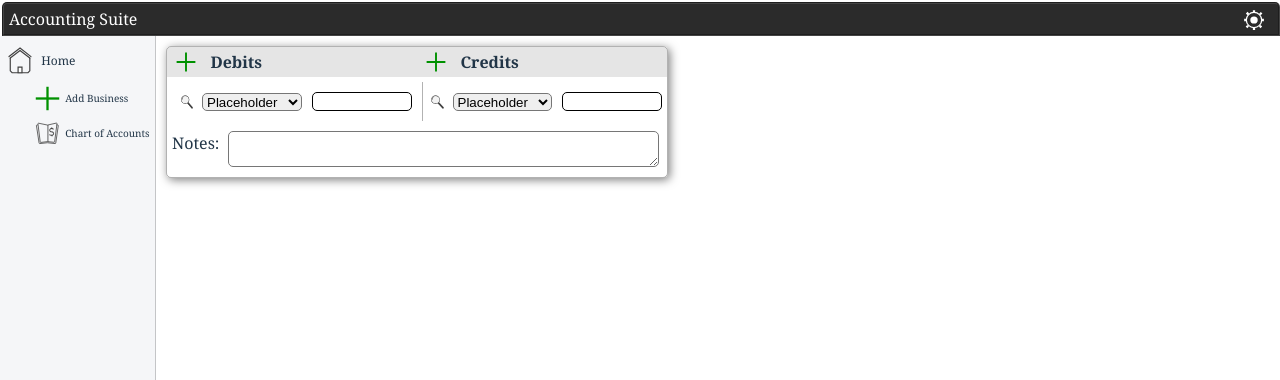
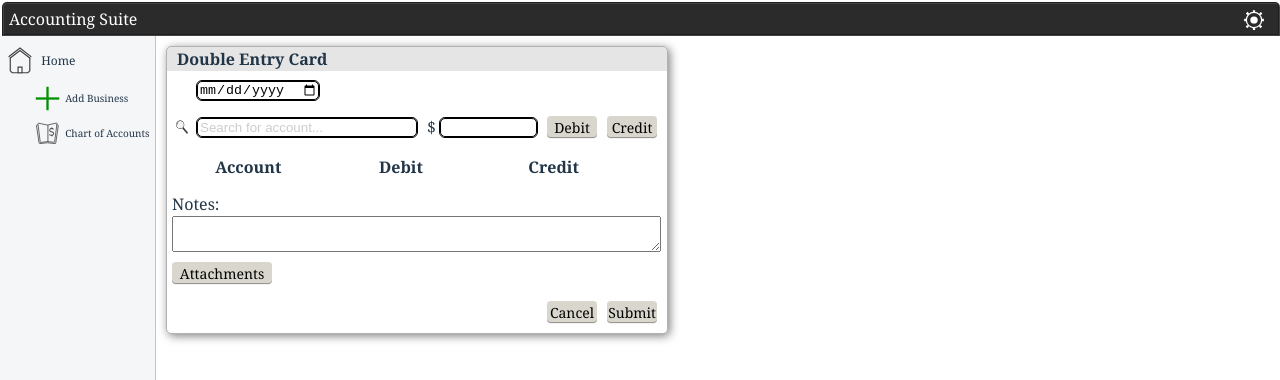
Before and after one commit to jrod04/Accounting.System.Frontend, a React (Vite) app: page / in a window 1280 px wide. Shown: the top 380 px of the page. Built offline with nearby package versions, Linux system fonts and the light colour scheme.

Commit message:
-AcctDoubleEntryCard.tsx => Continued to customize, entries are shown as the user inputs them, displays total dr/cr and colors red if the entries do not match, attachments feature -InputSearchTextbox.tsx => refactor to include ref

```diff
--- a/src/components/AcctDoubleEntryCard/AcctDoubleEntryCard.module.css
+++ b/src/components/AcctDoubleEntryCard/AcctDoubleEntryCard.module.css
@@ -8,108 +8,157 @@
     overflow: hidden;
 }
 
-.topContainers,
- .titles {
+.totalAmount {
+    border-top: 1px solid rgba(0,0,0,0.3);;
+ }
+
+.date {
+    padding: 5px;
+    margin-left: 5%;
+}
+
+.date > input {
+    border-radius: 5px;
+    border: 1px solid rgba(0,0,0,1);
+    outline: 1px solid rgba(0,0,0,1);
+}
+
+.title {
     display: flex;
     flex-direction: row;
     width: 100%;
+    background-color: rgba(0,0,0,0.1);
+    font-weight: bold;
+    padding-left: 10px;
+}
+
+.notes {
+    display: flex;
+    flex-direction: column;
+    padding: 5px;
+}
+
+.notes textarea {
+    min-width: 98.5%;
+    max-width: 98.5%;
+}
+
+.addEntryButtons {
+    display: flex;
+    flex-direction: row;
+    justify-content: space-around;
+    align-items: center;
+    width: 100%;
+}
+
+.results {
+    display: flex;
+    flex-direction: row;
+    height: auto;
+    padding: 5px;
+}
+
+.submissionButtonContainer {
+    display: flex;
+    flex-direction: row;
+    justify-content: right;
+    padding: 5px;
+}
+
+
+.submissionButtonContainer button {
+    margin: 5px;
+}
+
+.inputFile {
+    display: flex;
+    flex-direction: row;
+    padding: 5px;
+}
+
+.inputFile input {
+    display: none;
+}
+
+.fileNames {
+    display: flex;
+    flex-direction: column;
+}
+
+.fileNames li {
+    list-style-type: none;
+}
+
+.table {
+    table-layout: fixed;
+    width: 100%;
+    border-collapse: collapse;
+    text-align: center;
+    min-width: 0;
     flex: 1;
 }
 
-.titles {
-    display: flex;
-    flex-direction: row;
-    background-color: rgba(0,0,0,0.1);
-    font-weight: bold;
+.table thead {
+    width: 100%;
 }
 
-.titleContainer {
+.tblOperation {
+    width: 30px;
+}
+
+.tblAmount {
+    text-align: center;
+}
+
+.entries {
     display: flex;
     flex-direction: row;
     align-items: center;
-    justify-content: flex-start;
-    margin-left: -5px;
-    flex: 1;
-}
-
-.container,
- .entryContainer {
-    display: flex;
-    flex-direction: row;
-    align-items: center;
-    text-align: center;
-    width: 100%;
     padding: 5px;
     min-width: 0;
     flex: 1;
 }
 
-.notes {
-    display: flex;
-    padding: 5px 5px 10px 5px;
-    width: 100%;
-
-}
-
-.notes > textarea {
-    border-radius: 5px;
-    max-width: 85%;
-    flex: 1;
-}
-
-.debitContainer,
- .creditContainer {
-    display: flex;
-    flex-direction: row;
-    align-items: center;
-    text-align: center;
-    width: 100%;
-    padding: 5px;
-    min-width: 0;
-    flex: 1;
-}
-
-.debitContainer {
-    border-right: 1px solid rgba(0,0,0,0.3);
-}
-
-.titles > .container {
-    padding-left: -15px;
-    border: 2px solid green;
-}
-
-.container > img {
-    border: 1px solid blue;
-}
-
-.container > textarea {
-    border-radius: 5px;
-    height: 50px;
-    flex: 0.97;
-}
-
-.subContainer {
-    display: flex;
-    flex-direction: row;
-    align-items: center;
-    height: 100%;;
-    min-width: 0;
-    flex: 1;
-    margin: 5px;
-    justify-content: space-between;
-}
-
-.buttons {
+.accountButton {
     display: flex;
     height: 20px;
     width: 20px;
     justify-content: center;
 }
 
-.accountOptions {
-    height: 18px;
-    border-radius: 5px;
+.accountContainer {
+    display: flex;
+    flex-direction: row;
+    align-items: center;
+    text-align: center;
+    height: 100%;
+    padding: 5px;
     min-width: 0;
+    flex: 2;
+}
+
+.accountContainer input {
+    border: 1px solid rgba(0,0,0,1);
+    outline: 1px solid rgba(0,0,0,1);
+}
+
+.entryContainer {
+    display: flex;
+    flex-direction: row;
+    align-items: center;
+    text-align: center;
+    justify-content: center;
+    height: 100%;
+    padding: 5px;
+    min-width: 0;
+    flex: 1;
+}
+
+.entryButtonContainer {
+    display: flex;
+    padding: 5px;
+    min-with: 0;
+    justify-content: space-between;
     flex: 1;
 }
 
@@ -118,6 +167,7 @@
     border-radius: 5px;
     text-align: center;
     border: 1px solid rgba(0,0,0,1);
+    outline: 1px solid rgba(0,0,0,1);
     min-width: 0;
     flex: 1;
 };
--- a/src/components/AcctDoubleEntryCard/AcctDoubleEntryCard.tsx
+++ b/src/components/AcctDoubleEntryCard/AcctDoubleEntryCard.tsx
@@ -1,71 +1,246 @@
+import React, { useState, useRef, useEffect, type MouseEvent, type ChangeEvent } from 'react';
+import Button from './../Button/Button.tsx';
 import ButtonIcon from './../ButtonIcon/ButtonIcon.tsx';
+import InputSearchTextbox from './../InputSearchTextbox/InputSearchTextbox.tsx';
 import CreateNew from './../../assets/createNew.svg';
 import MagnifyingGlass from './../../assets/magnifyingGlass.svg';
 import styles from './AcctDoubleEntryCard.module.css';
 
-const AcctDoubleEntryCard = ({width}) => {
+interface iEntryData {
+    account: string;
+    amount: number;
+};
+
+interface iResultData {
+    debits: entryData[];
+    credits: entryData[];
+};
+
+const AcctDoubleEntryCard = ({width}: number) => {
+    const [results, setResults] = useState<iResultData>({debits: [], credits: []});
+    const [searchValue, setSearchValue] = useState<string>('Search for account...');
+    const [totalDebitAmount, setTotalDebitAmount] = useState<number>(0);
+    const [totalCreditAmount, setTotalCreditAmount] = useState<number>(0);
+    const [balanced, setBalanced] = useState<boolean>(false);
+    const [fileNames, setFileNames] = useState<string[]>([]);
+
+    const refAccount = useRef(null);
+    const refAmount = useRef(null);
+
+    const sumTotal = (values: number[]) => {
+        const initValue = 0;
+        const finalValue = values.reduce(
+            (accumulator, currentValue) => Number(accumulator) + Number(currentValue),
+            initValue
+        );
+        return finalValue;
+    };
+
+    const cb_handlerOnChange = (e: ChangeEvent<HTMLInputElement>) => {
+        setSearchValue(e.target.value);
+    };
+
+    const cb_handlerOnFocus = (e: ChangeEvent<HTMLInputElement>) => {
+        if (e.target.value.toLowerCase().trim() === 'search for account...') setSearchValue('');
+    };
+
+    const cb_handlerOnBlur = (e: ChangeEvent<HTMLInputElement>) => {
+        if (e.target.value.trim() === '') setSearchValue('Search for account...');
+    };
+
+    const handlerAddDebit = () => {
+        //TODO: One fcn and call in addDebit/Credit => utility fcn
+        //TODO: Check if selected searchValue exists, if not: error
+        //TODO: Check if entry textbox contains only numerical and . figures, etc., if not: error
+        //TODO: Check if entry already exists
+        const entry = {
+            account: refAccount.current?.value ?? '',
+            amount:  refAmount.current?.value ?? ''
+        };
+        setResults({
+            ...results,
+            debits: [
+                ...results.debits,
+                entry
+            ]
+        });
+    };
+
+    const handlerAddCredit = () => {
+        //TODO: Check if selected searchValue exists, if not: error
+        //TODO: Check if entry textbox contains only numerical and . figures, etc., if not: error
+        const entry = {
+            account: refAccount.current?.value ?? '',
+            amount:  refAmount.current?.value ?? ''
+        };
+        setResults({
+            ...results,
+            credits: [
+                ...results.credits,
+                entry
+            ]
+        });
+    };
+
+    const handlerClickAttachment = () => {
+        const fileInput = document.getElementById('attachments');
+        fileInput.click();
+    };
+
+    const handlerOnChangeFiles = (e: ChangeEvent<HTMLInputElement>) => {
+        const fileList = Array.from(e.target.files);
+        setFileNames(fileList.map(file => file.name));
+    };
+
+    const debitElements = results.debits.map((debit, index) => (
+        <tr key={`debit-${index}`}>
+            <td className={styles.tblAccount}>{debit.account}</td>
+            <td className={styles.tblAmount}>{debit.amount}</td>
+            <td></td>
+            <td className={styles.tblOperation}></td>
+        </tr>
+    ));
+
+    const creditElements = results.credits.map((credit, index) => (
+        <tr key={`credit-${index}`}>
+            <td className={styles.tblAccount}>{credit.account}</td>
+            <td></td>
+            <td className={styles.tblAmount}>{credit.amount}</td>
+            <td className={styles.tblOperation}></td>
+        </tr>
+    ));
+
+    const entries = <table className={styles.table}>
+            <thead>
+                <tr>
+                    <th>Account</th>
+                    <th>Debit</th>
+                    <th>Credit</th>
+                    <th className={styles.tblOperation}></th>
+                </tr>
+            </thead>
+        <tbody>
+            {debitElements}
+            {creditElements}
+            <tr>
+                <td className={(results.debits.length > 0 || results.credits.length > 0) ? styles.totalAmount : ''}>
+                    {(results.debits.length > 0 || results.credits.length > 0) ? <em>Total</em> : ''}
+                </td>
+                <td className={(results.debits.length > 0 || results.credits.length > 0) ? styles.totalAmount : ''}>
+                    {(results.debits.length > 0 || results.credits.length > 0) ?
+                        <span style={{color: !balanced ? 'rgba(199,0,57,1)' : 'rgba(0,0,0,1)'}}>
+                            {sumTotal(results.debits.map(debit => debit.amount))}
+                        </span> :
+                         ''
+                    }
+                </td>
+                <td className={(results.debits.length > 0 || results.credits.length > 0)  ? styles.totalAmount : ''}>
+                    {(results.debits.length > 0 || results.credits.length > 0) ?
+                        <span style={{color: !balanced ? 'rgba(199,0,57,1)' : 'rgba(0,0,0,1)'}}>
+                            {sumTotal(results.credits.map(credit => credit.amount))}
+                        </span> :
+                        ''
+                    }
+                </td>
+                <td className={(results.debits.length > 0 || results.credits.length > 0) ? styles.totalAmount : ''}></td>
+            </tr>
+        </tbody>
+    </table>
+
+    useEffect(() => {
+        setTotalDebitAmount(sumTotal(results.debits.map(debit => debit.amount)));
+        setTotalCreditAmount(sumTotal(results.credits.map(credit => credit.amount)));
+    },[results]);
+
+    useEffect(() => {
+        setBalanced(totalDebitAmount === totalCreditAmount);
+    },[totalDebitAmount, totalCreditAmount]);
+
     return(
         <section aria-label='Accounting Double Entry Card'
                  className={styles.card}
                  style={{width: `${width}px`}}>
-            <div className={styles.titles}>
-                <div className={styles.titleContainer}>
-                    <ButtonIcon icon={CreateNew}
-                                height={20}
-                                width={20} />
-                    Debits
+            <div className={styles.title}>
+                Double Entry Card
             </div>
-                <div className={styles.titleContainer}>
-                    <ButtonIcon icon={CreateNew}
-                        height={20}
-                        width={20} />
-                    Credits
+            <div className={styles.date}>
+                <input aria-label='Date Textbox'
+                       type='date' />
             </div>
-            </div>
-            <div className={styles.entryContainer}>
-                <div className={styles.debitContainer}>
-                    <div className={styles.buttons}>
+            <div className={styles.entries}>
+                <div className={styles.accountButton}>
                     <ButtonIcon icon={MagnifyingGlass}
                                 height={20}
                                 width={20} />
                 </div>
-                    <div className={styles.subContainer}>
-                        <label htmlFor='debitEntry'></label>
-                        <select name='debitEntry' className={styles.accountOptions}>
-                            <option value='placeholder'>Placeholder</option>
-                        </select>
+                <div className={styles.accountContainer}>
+                    <InputSearchTextbox ariaLabel='Account Search Textbox'
+                                        searchValue={searchValue}
+                                        showImage={false}
+                                        ref={refAccount}
+                                        cb_handlerOnChange={cb_handlerOnChange}
+                                        cb_handlerOnFocus={cb_handlerOnFocus}
+                                        cb_handlerOnBlur={cb_handlerOnBlur} />
                 </div>
-                    <div className={styles.subContainer}>
-                        <input aria-label='Debit Entry Textbox'
-                               name='debit'
-                               className={styles.entryAmount}
-                               type='number'
-                               step='0.01' />
-                    </div>
-                </div>
-                <div className={styles.creditContainer}>
-                    <div className={styles.buttons}>
-                        <ButtonIcon icon={MagnifyingGlass}
-                                    height={20}
-                                    width={20} />
-                    </div>
-                    <div className={styles.subContainer}>
-                        <select name='creditEntry' className={styles.accountOptions}>
-                            <option value='placeholder'>Placeholder</option>
-                        </select>
-                    </div>
-                    <div className={styles.subContainer}>
-                        <input aria-label='Credit Entry Textbox'
+                <div className={styles.entryContainer}>
+                    $&nbsp;
+                    <input aria-label='Entry Textbox'
                            name='credit'
                            className={styles.entryAmount}
                            type='number'
-                               step='0.01' />
+                           step='0.01'
+                           ref={refAmount} />
+                </div>
+                <div className={styles.entryButtonContainer}>
+                    <Button ariaLabel='Debit Entry'
+                            value='Debit'
+                            width={50}
+                            cb_handlerClick={handlerAddDebit} />
+                    <Button ariaLabel='Credit Entry'
+                            value='Credit'
+                            width={50}
+                            cb_handlerClick={handlerAddCredit} />
                 </div>
             </div>
+            <div className={styles.results}>
+                {entries}
             </div>
             <div className={styles.notes}>
                 Notes:&nbsp;&nbsp;
                 <textarea name='notes'></textarea>
+            </div>
+            <div className={styles.inputFile}>
+                <Button ariaLabel='Attachments'
+                        value='Attachments'
+                        width={100}
+                        cb_handlerClick={handlerClickAttachment} />
+                &nbsp;&nbsp;
+                <div className={styles.fileNames}>
+                    {(fileNames.length > 0) &&
+                        fileNames.map(fileName => (
+                            <li key={fileName}>
+                                {fileName}
+                            </li>
+                            ))
+                    }
+                </div>
+                <input type='file'
+                       name='attachments'
+                       id='attachments'
+                       onChange={handlerOnChangeFiles}
+                       multiple />
+            </div>
+            <div>
+                <div className={styles.submissionButtonContainer}>
+                    <Button ariaLabel='Cancel Button'
+                            value='Cancel'
+                            width={50}
+                            cb_handlerClick={() => {}} />
+                    <Button ariaLabel='Submit Button'
+                            value='Submit'
+                            width={50}
+                            cb_handlerClick={() => {}} />
+                </div>
             </div>
         </section>
     );
--- a/src/components/InputSearchTextbox/InputSearchTextbox.module.css
+++ b/src/components/InputSearchTextbox/InputSearchTextbox.module.css
@@ -2,10 +2,13 @@
     display: flex;
     flex-direction: row;
     align-items: center;
+    width: 100%;
 }
 
 .input {
     border-radius: 5px;
+    min-width: 0;
+    flex: 1;
 }
 
 .btn {
--- a/src/components/InputSearchTextbox/InputSearchTextbox.tsx
+++ b/src/components/InputSearchTextbox/InputSearchTextbox.tsx
@@ -1,16 +1,17 @@
-import { useState, useRef, type ChangeEvent, type FocusEvent } from 'react';
+import { useState, useRef, useEffect, type ChangeEvent, type FocusEvent, type RefObject } from 'react';
 import ButtonIcon from './../ButtonIcon/ButtonIcon.tsx';
 import MagnifyingGlass from './../../assets/magnifyingGlass.svg';
 import styles from './InputSearchTextbox.module.css';
 
 interface iInputSearchTextbox {
     ariaLabel: string;
-    textboxWidth: number;
-    textboxHeight: number;
-    iconWidth: number;
-    iconHeight: number;
     showImage: boolean;
     searchValue: string;
+    ref: RefObject<HTMLInputElement | null>;
+    textboxWidth?: number | undefined;
+    textboxHeight?: number | undefined;
+    iconWidth? : number | undefined;
+    iconHeight? : number | undefined;
     cb_handlerOnChange: (e: ChangeEvent<HTMLInputElement>) => void;
     cb_handlerOnFocus: (e: ChangeEvent<HTMLInputElement>) => void;
     cb_handlerOnBlur: (e: ChangeEvent<HTMLInputElement>) => void;
@@ -25,30 +26,29 @@ const InputSearchTextbox = ({...inputSearchTextboxInputs}: iInputSearchTextbox)
         iconWidth,
         iconHeight,
         searchValue,
+        ref,
         cb_handlerOnChange,
         cb_handlerOnBlur,
         cb_handlerOnFocus
     } = inputSearchTextboxInputs;
 
-    const refInputSearchTextbox = useRef<HTMLInputElement | null>(null);
-
     return(
         <div data-testid='Input search textbox container' className={styles.container}>
             <input className={styles.input}
-                   style={{width: `${textboxWidth}px`,
-                           height: `${textboxHeight}px`,
+                   style={{width: textboxWidth ? `${textboxWidth}px` : '',
+                           height: textboxHeight ? `${textboxHeight}px` : '',
                            zIndex: '2',
-                           color: searchValue === 'Search...' ? 'rgba(0,0,0,0.2)' : 'rgba(0,0,0,1)'}}
+                           color: ['Search...', 'Search for account...'].includes(searchValue) ? 'rgba(0,0,0,0.2)' : 'rgba(0,0,0,1)'}}
                    aria-label={ariaLabel}
                    type='textbox'
                    onChange={cb_handlerOnChange}
                    onFocus={cb_handlerOnFocus}
                    onBlur={cb_handlerOnBlur}
                    value={searchValue}
-                   ref={refInputSearchTextbox} />
+                   ref={ref} />
             {showImage &&
                 <div className={styles.btn}>
-                    <ButtonIcon ariaLabel='Chart of Accounts Search Button Icon'
+                    <ButtonIcon ariaLabel='Input Search Textbox'
                                 alt='Search Button Icon'
                                 title='Search Button Icon'
                                 icon={MagnifyingGlass}
--- a/src/views/ChartOfAccounts/ChartOfAccounts.tsx
+++ b/src/views/ChartOfAccounts/ChartOfAccounts.tsx
@@ -1,6 +1,5 @@
 import { useState, useEffect, type MouseEvent, type ChangeEvent } from 'react';
-import ListView from './../../components/ListView/ListView.tsx';
-import { type iListViewGalleryItem } from './../../components/ListViewGallery/ListViewGallery.tsx';
+import ListView, { type iListViewGalleryItem } from './../../components/ListView/ListView.tsx';
 import UtilityContainer from './../../components/UtilityContainer/UtilityContainer.tsx';
 import InputSearchTextbox from './../../components/InputSearchTextbox/InputSearchTextbox.tsx';
 import InputTextbox from './../../components/InputTextbox/InputTextbox.tsx';
@@ -43,10 +42,12 @@ const ChartOfAccounts = () => {
         if (e.target.value.trim() === '') setSearchValue('Search...');
     };
 
+    // TODO
     const cb_handlerSearchDateRange = (e: MouseEvent<HTMLButtonElement>) => {
         e.preventDefault();
     };
 
+    // TODO
     const cb_handlerCheckError = (e: MouseEvent<HTMLButtonElement>, error: string) => {
         e.preventDefault();
     };
```
Lines whose indentation alone changed are shown as unchanged.
